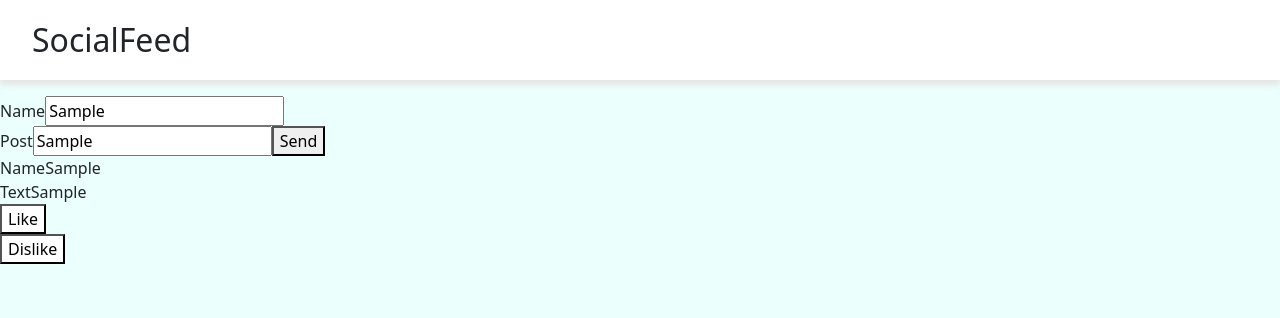
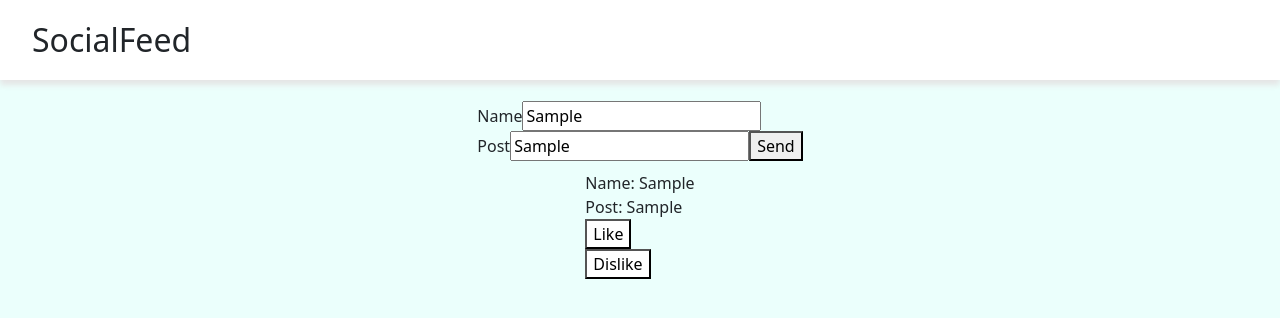
Before and after one commit to StevenSisavath/Social_Feed_Project, a React (Create React App) app: page / in a window 1280 px wide. Both pictures are taken after typing "Sample", "Sample" into the empty fields and a click on the button "Send". Shown: the top 318 px of the page. Built offline with nearby package versions, Linux system fonts and the light colour scheme.

Commit message:
Updated App File to Center All Content

```diff
--- a/src/App.css
+++ b/src/App.css
@@ -20,3 +20,10 @@ ul {
 .background{
     background: #ebfffc;
 }
+
+.create-post-flex-container{
+  display: flex;
+  justify-content: center;
+  padding: 5px;
+  border: 5px;
+}
--- a/src/App.js
+++ b/src/App.js
@@ -14,9 +14,15 @@ function App() {
 
     return (
       <div className='background'>
+        <div>
           <NavBar/>
+        </div>
+        <div className='create-post-flex-container'>
           <CreatePostForm addNewPostProperty={addNewPost}/>
+        </div>
+        <div className='create-post-flex-container'>
           <PostList parentPosts={posts}/>
+        </div>
           <br></br><br></br><br></br><br></br><br></br><br></br><br></br><br></br><br></br><br></br><br></br><br></br><br></br><br></br><br></br><br></br><br></br><br></br><br></br><br></br><br></br><br></br><br></br><br></br><br></br><br></br><br></br><br></br><br></br><br></br><br></br><br></br><br></br><br></br><br></br><br></br><br></br><br></br><br></br><br></br><br></br><br></br><br></br><br></br><br></br><br></br><br></br><br></br><br></br><br></br><br></br><br></br><br></br><br></br>
       </div>
   );
--- a/src/Components/Post/Post.css
+++ b/src/Components/Post/Post.css
@@ -18,3 +18,7 @@ button:hover {
     display: flex;
     flex-direction: row;
 }
+
+.content-justy{
+    justify-content: left;
+}
--- a/src/Components/Post/Post.jsx
+++ b/src/Components/Post/Post.jsx
@@ -5,15 +5,15 @@ const Post = (props) => {
     return (
         <div>
             <div>
-                <div>Name{props.posts.name}</div>
-                <div>Text{props.posts.text}</div>
+                <div>Name: {props.posts.name}</div>
+                <div>Post: {props.posts.text}</div>
             </div>
             <div className="flex-buttons">
                 <div>
-                <LikeButton likemessage = 'Like'/>
+                    <LikeButton likemessage = 'Like'/>
                 </div>
                 <div>
-                <DislikeButton dislikemessage = 'Dislike'/>
+                    <DislikeButton dislikemessage = 'Dislike'/>
                 </div>
             </div>
         </div>
```
